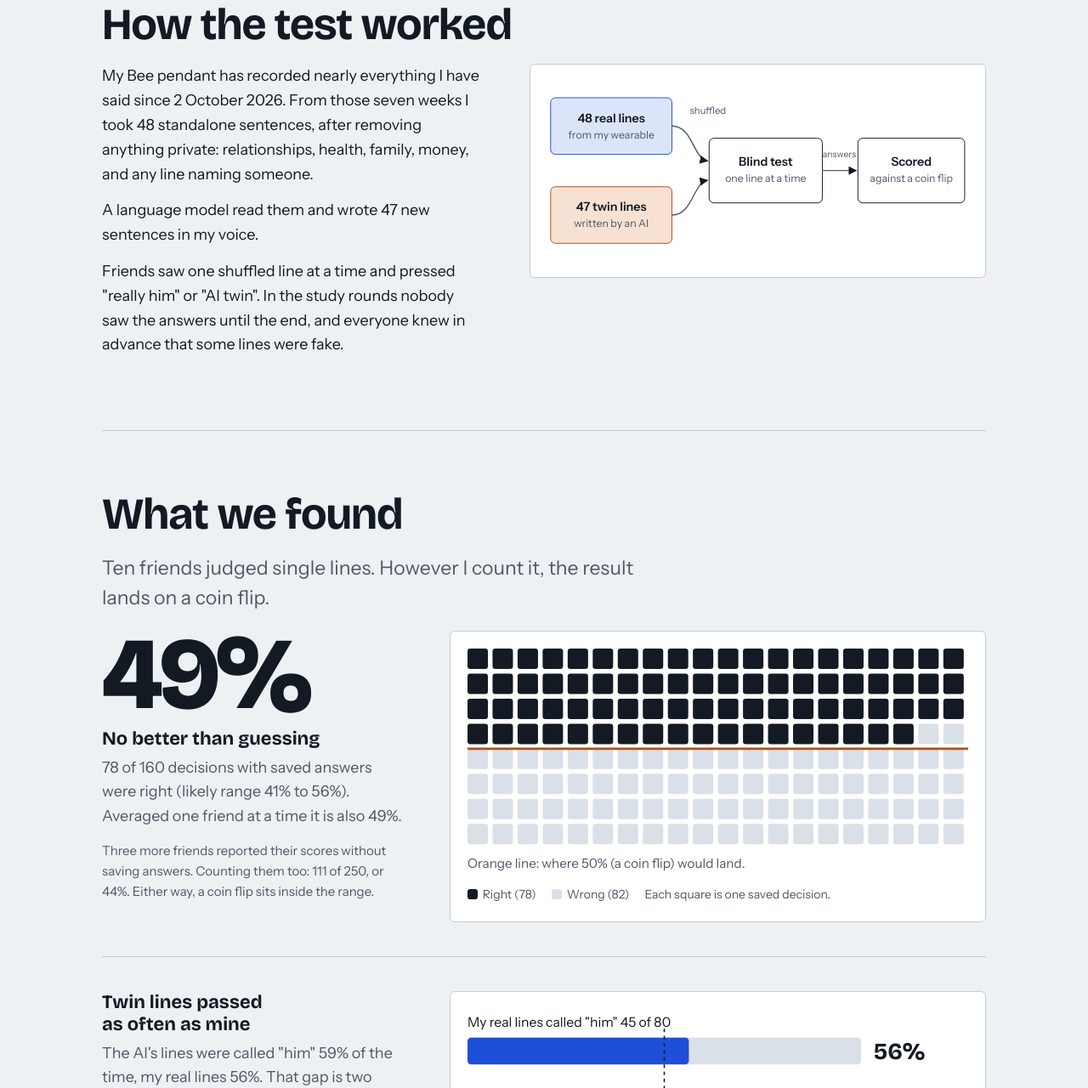
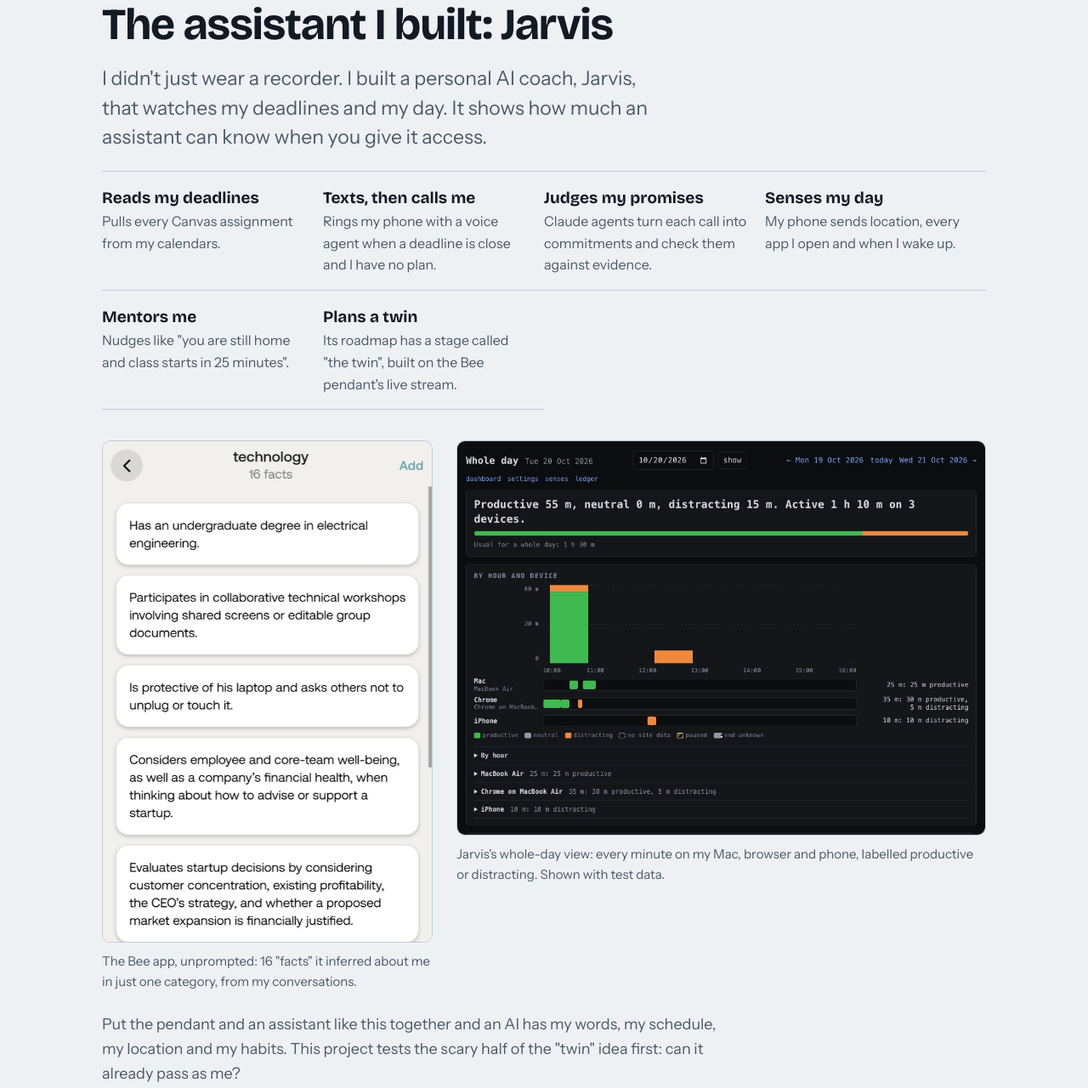
Before and after one commit to jaideep-aher/me-or-the-machine, a plain HTML site: page site/index.html in a window 1280 px wide. Shown: the part 3951-5231 px from the top of the page at 85% size. Drawn offline with nearby package versions, Linux system fonts and the light colour scheme.

Commit message:
Add Jarvis section with Bee facts and Jarvis screen-time images

```diff
--- a/site/index.html
+++ b/site/index.html
@@ -83,6 +83,16 @@ a:focus-visible,button:focus-visible{outline:3px solid var(--accent);outline-off
 .advice{background:var(--ink);color:var(--bg);border-radius:12px;padding:28px;margin-top:32px}
 .advice h3{color:var(--bg);font-size:26px;margin-bottom:12px}
 .advice ul{margin:0;padding-left:20px;display:grid;gap:8px} .advice li{font-size:17px}
+
+/* Jarvis section */
+.caps{display:grid;grid-template-columns:repeat(auto-fit,minmax(230px,1fr));gap:0;margin:22px 0 0;padding:0;border-top:1px solid var(--line)}
+.caps li{list-style:none;padding:16px 18px 16px 0;border-bottom:1px solid var(--line);font-size:16px;color:var(--muted)}
+.caps b{display:block;color:var(--ink);font-family:var(--display);font-size:19px}
+.shots{display:grid;grid-template-columns:minmax(0,5fr) minmax(0,8fr);gap:28px;margin-top:36px;align-items:start}
+@media (max-width:760px){.shots{grid-template-columns:1fr}}
+.shots figure{margin:0}
+.shots img{display:block;width:100%;height:auto;border:1px solid var(--line);border-radius:10px}
+.shots figcaption{font-size:15px;color:var(--muted);margin-top:10px}
 /* Findings */
 .finding{display:grid;grid-template-columns:minmax(0,4fr) minmax(0,7fr);gap:48px;padding-block:40px;border-top:1px solid var(--line)}
 .finding:first-of-type{border-top:0;padding-top:8px}
@@ -214,6 +224,24 @@ footer p{max-width:80ch}
       <li>Agree a check question with family, and never send money because of a text alone.</li>
     </ul>
   </div>
+</section>
+
+<section id="jarvis">
+  <h2>The assistant I built: Jarvis</h2>
+  <p class="lede">I didn't just wear a recorder. I built a personal AI coach, Jarvis, that watches my deadlines and my day. It shows how much an assistant can know when you give it access.</p>
+  <ul class="caps">
+    <li><b>Reads my deadlines</b>Pulls every Canvas assignment from my calendars.</li>
+    <li><b>Texts, then calls me</b>Rings my phone with a voice agent when a deadline is close and I have no plan.</li>
+    <li><b>Judges my promises</b>Claude agents turn each call into commitments and check them against evidence.</li>
+    <li><b>Senses my day</b>My phone sends location, every app I open and when I wake up.</li>
+    <li><b>Mentors me</b>Nudges like "you are still home and class starts in 25 minutes".</li>
+    <li><b>Plans a twin</b>Its roadmap has a stage called "the twin", built on the Bee pendant's live stream.</li>
+  </ul>
+  <div class="shots">
+    <figure><img src="img/bee-facts.jpg" alt="Bee app screen titled technology, 16 facts, listing facts inferred about me such as my degree and how I evaluate startups" loading="lazy"><figcaption>The Bee app, unprompted: 16 "facts" it inferred about me in just one category, from my conversations.</figcaption></figure>
+    <figure><img src="img/jarvis-screen.jpg" alt="Jarvis whole-day view showing productive and distracting minutes by hour across Mac, Chrome and iPhone" loading="lazy"><figcaption>Jarvis's whole-day view: every minute on my Mac, browser and phone, labelled productive or distracting. Shown with test data.</figcaption></figure>
+  </div>
+  <p class="muted" style="margin-top:24px">Put the pendant and an assistant like this together and an AI has my words, my schedule, my location and my habits. This project tests the scary half of the "twin" idea first: can it already pass as me?</p>
 </section>
 
 <section id="how">
```
Also changed, not shown: site/template.html (+28 -0 lines), site/img/bee-facts.jpg (added), site/img/jarvis-screen.jpg (added), 1 other file.
